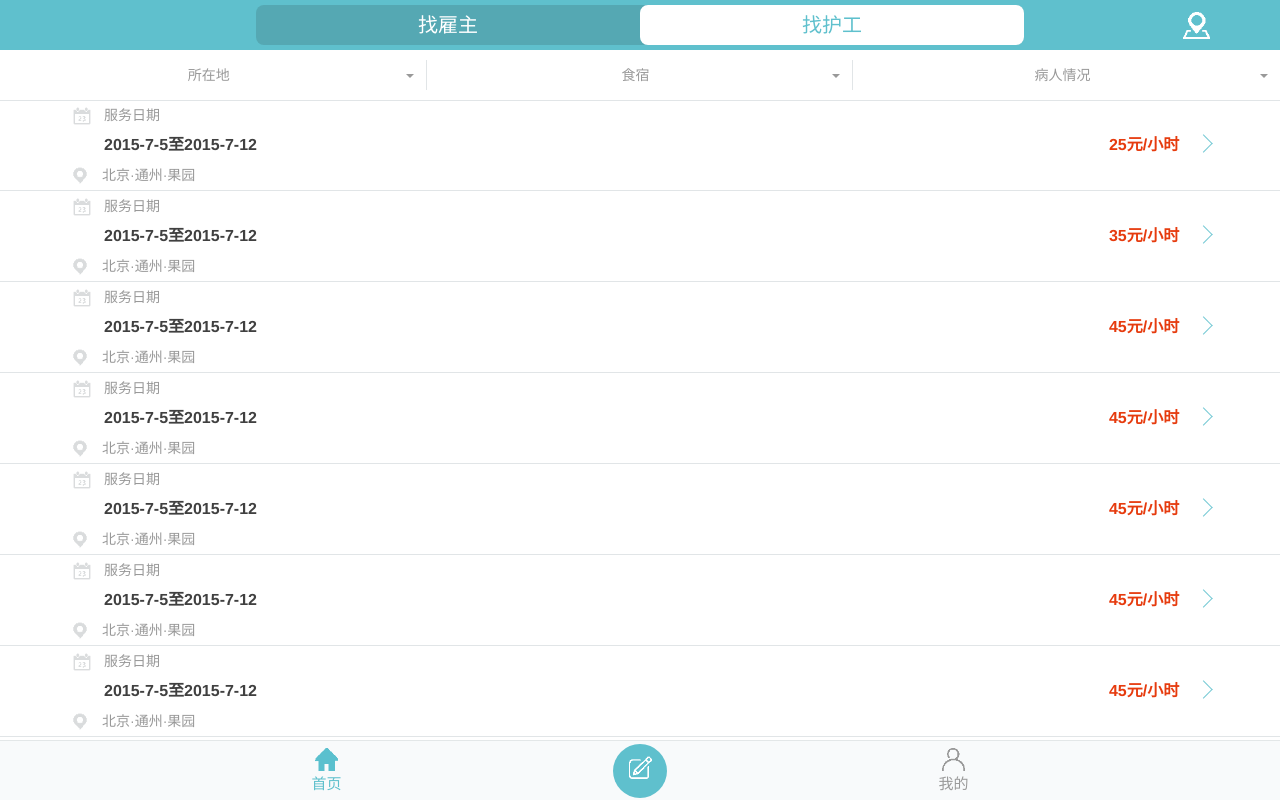
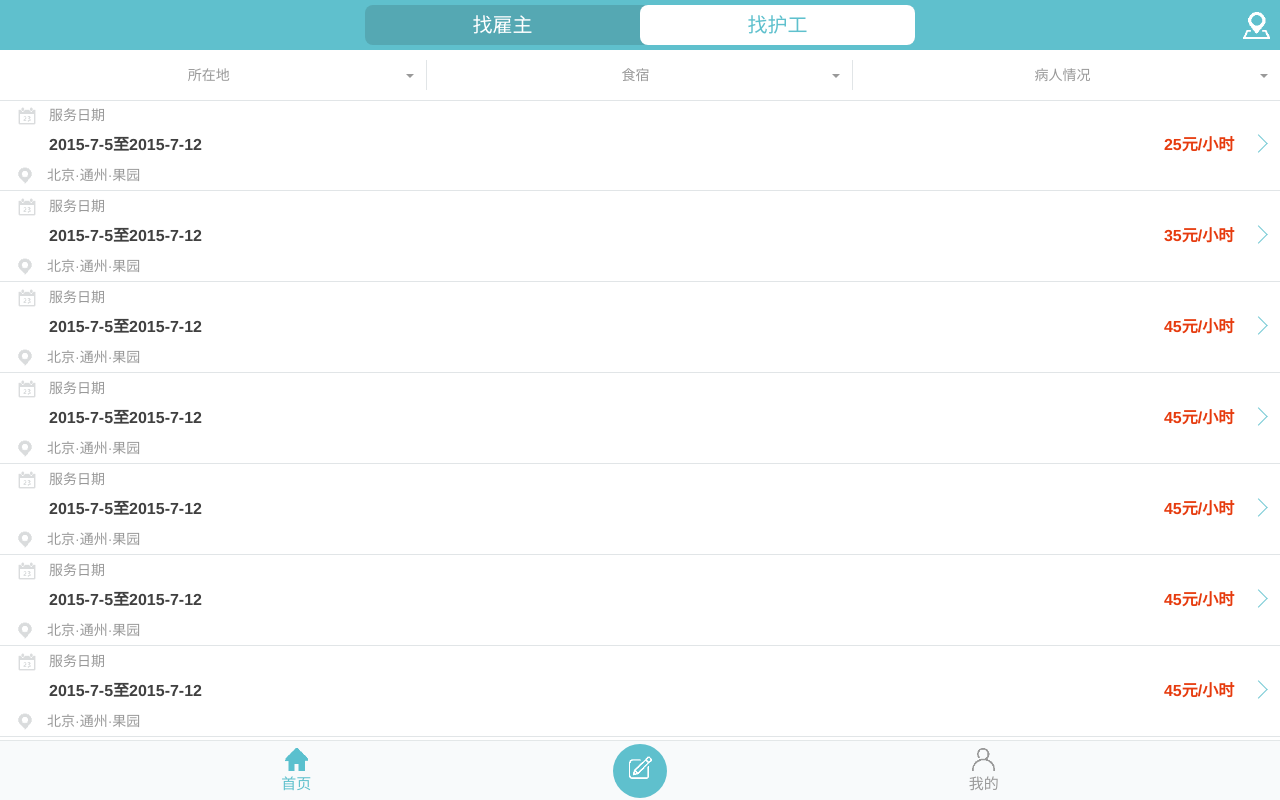
Before and after one commit to WAWZ/TASK, a PHP site: page /test.html in a window 1280 px wide. Run offline with PHP 8.4, Linux system fonts and the light colour scheme; some libraries are stand-ins or nearby versions.

Commit message:
new change

```diff
--- a/csstask6/test.css
+++ b/csstask6/test.css
@@ -21,39 +21,46 @@ header{
     width:100%;
     background-color: #5fc0cd;
 }
+.top{
+    height: .5rem;
+    display: flex;
+    justify-content: center;
+    align-items: center;
+}
 .top-text{
-    position: fixed;
-    left: 20%;
-    right: 20%;
-    width: 60%;
-    height:0.4rem;
+    width: 44%;
     line-height: 0.4rem;
     font-size: 0.2rem;
     background-color: #55a8b3;
-    margin:0.05rem 0 ;
+    /*margin:0.05rem 0 ;*/
     border-radius: 8px;
+    /*max-width: 200px;*/
 }
-.top-text span {
-    width: 50%;
+.center-text{
+    text-align: center;
 }
+/*.top-text span {*/
+    /*width: 50%;*/
+/*}*/
 .top-text-left{
-    display: inline-block;
-    text-align: center;
+    /*display: inline-block;*/
+    /*text-align: center;*/
     color: #ffffff;
 }
 .top-text-right{
-    display: inline-block;
-    text-align: center;
+    /*display: inline-block;*/
+    /*text-align: center;*/
     border-radius: 8px;
     background-color: #ffffff;
     color: #5fc0cd;
 }
 .headimg{
+    position: absolute;
+    right: .1rem;
     width: 0.27rem;
     height: 0.27rem;
-    display: inline-block;
-    float: right;
-    margin-top: 0.115rem;
+
+    /*margin-top: 0.115rem;*/
 }
 /*headre-list-----------------------------*/
 .header-list{
@@ -166,6 +173,9 @@ ul{
 .row2-right{
     color: #e63b0e;
     font-weight: bold;
+    text-overflow: ellipsis;
+    white-space: nowrap;
+    overflow: hidden;
 }
 .grey{
   color: #999999;
--- a/csstask6/test.html
+++ b/csstask6/test.html
@@ -11,22 +11,20 @@
 <body>
     <header>
         <div class="header-top">
-            <div class="container">
-                <div class="row">
+            <div class="container-fluid">
+                <div class="row top">
                     <div class="col-xs-12 col-sm-12 col-md-12-col-lg-12 top">
-                        <p class="top-text">
-                            <span class="top-text-left">找雇主</span
-                            ><span class="top-text-right">找护工</span>
-                        </p>
-                        <div class="nav-img">
-                            <img src="photo/head.png" class="headimg" alt="">
+                        <div class="row top-text">
+                            <span class="col-xs-6 col-sm-6 col-md-6  col-lg-6 top-text-left nopadding center-text">找雇主</span
+                            ><span class="col-xs-6 col-sm-6 col-md-6 col-lg-6 top-text-right nopadding center-text">找护工</span>
                         </div>
+                            <img src="photo/head.png" class="headimg" alt="加载中">
                     </div>
                 </div>
             </div>
         </div>
         <div class="header-list bottom-border">
-            <div class="container list">
+            <div class="container-fluid list">
                 <div class="row">
                     <div class="col-xs-4 col-sm-4 col-md-4 col-lg-4 nopadding">
                         <div class="dropdown">
@@ -35,7 +33,7 @@
                                 <span>所在地</span>
                                 <span class="caret"></span>
                             </button>
-                            <ul class="dropdown-menu" role="menu" aria-labelledby="dropdownMenu1" style="min-width: 90px;text-align: center">
+                            <ul class="dropdown-menu" role="menu" aria-labelledby="dropdownMenu1" style="min-width: 33vw;text-align: center">
                                 <li role="presentation">
                                     <a role="menuitem" tabindex="-1" href="#">北京</a>
                                 </li>
@@ -99,7 +97,7 @@
         </div>
     </header>
         <div class="content bottom-border content1">
-            <div class="container">
+            <div class="container-fluid">
             <div class="row main1">
                 <div class="col-xs-12 col-sm-12 col-md-12 col-lg-12 line">
                     <span class="img1"></span><span class="row1">服务日期</span>
@@ -121,7 +119,7 @@
         </div>
         </div>
         <div class="content bottom-border">
-            <div class="container">
+            <div class="container-fluid">
             <div class="row main1">
                 <div class="col-xs-12 col-sm-12 col-md-12 col-lg-12 line">
                     <span class="img1"></span><span class="row1">服务日期</span>
@@ -143,7 +141,7 @@
         </div>
         </div>
         <div class="content bottom-border">
-            <div class="container">
+            <div class="container-fluid">
             <div class="row main1">
                 <div class="col-xs-12 col-sm-12 col-md-12 col-lg-12 line">
                     <span class="img1"></span><span class="row1">服务日期</span>
@@ -165,7 +163,7 @@
         </div>
         </div>
         <div class="content bottom-border">
-            <div class="container">
+            <div class="container-fluid">
             <div class="row main1">
                 <div class="col-xs-12 col-sm-12 col-md-12 col-lg-12 line">
                     <span class="img1"></span><span class="row1">服务日期</span>
@@ -187,7 +185,7 @@
         </div>
         </div>
         <div class="content bottom-border">
-            <div class="container">
+            <div class="container-fluid">
             <div class="row main1">
                 <div class="col-xs-12 col-sm-12 col-md-12 col-lg-12 line">
                     <span class="img1"></span><span class="row1">服务日期</span>
@@ -209,7 +207,7 @@
         </div>
         </div>
         <div class="content bottom-border">
-            <div class="container">
+            <div class="container-fluid">
             <div class="row main1">
                 <div class="col-xs-12 col-sm-12 col-md-12 col-lg-12 line">
                     <span class="img1"></span><span class="row1">服务日期</span>
@@ -231,7 +229,7 @@
         </div>
         </div>
         <div class="content bottom-border main-last">
-            <div class="container">
+            <div class="container-fluid">
             <div class="row main1">
                 <div class="col-xs-12 col-sm-12 col-md-12 col-lg-12 line">
                     <span class="img1"></span><span class="row1">服务日期</span>
@@ -253,7 +251,7 @@
         </div>
         </div>
     <footer>
-        <div class="container footer-nav">
+        <div class="container-fluid footer-nav">
             <div class="footer-left" style="width: 30%" >
                 <img src="photo/sy.png" alt="">
                 <p style="color: #5fc0cd">首页</p>
```
